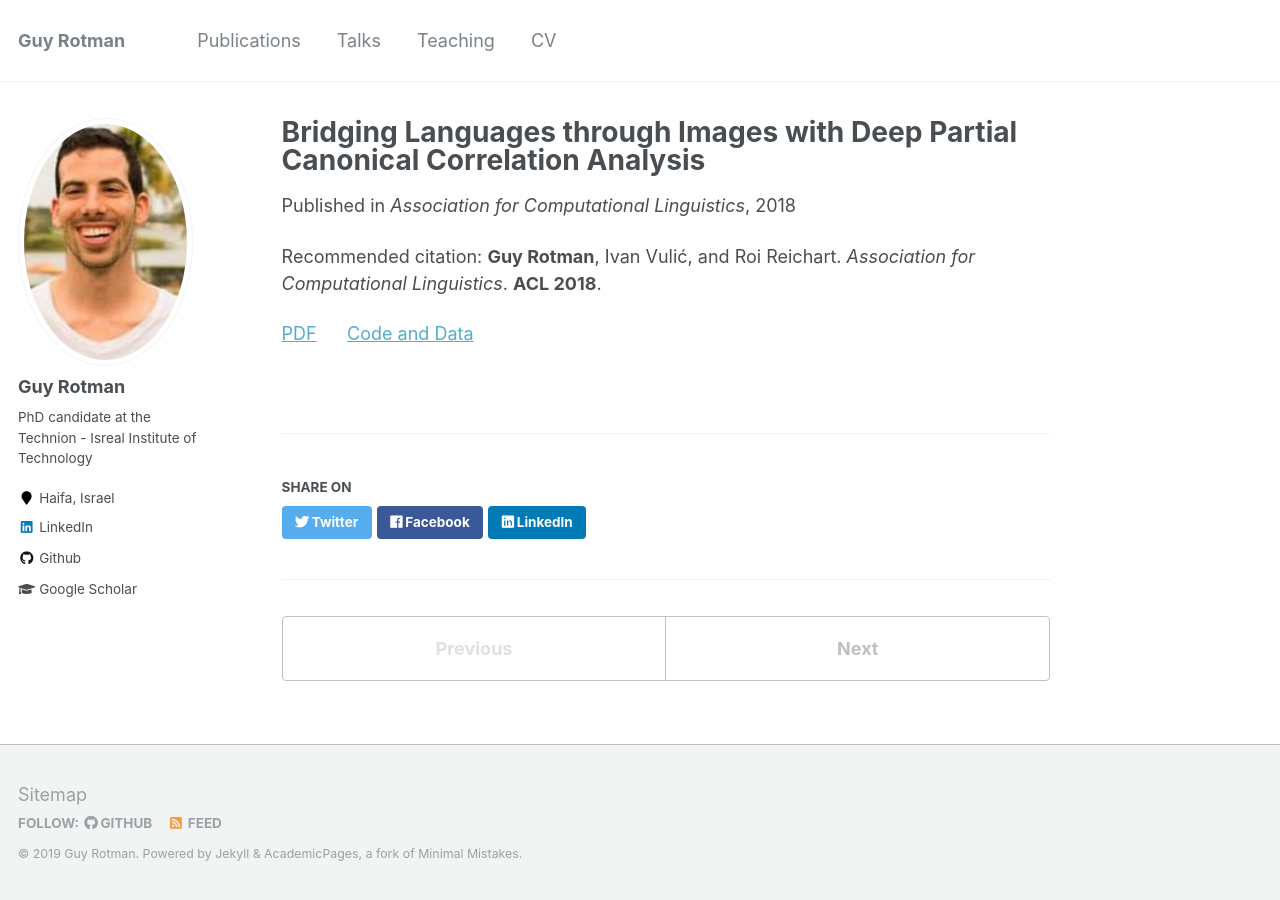
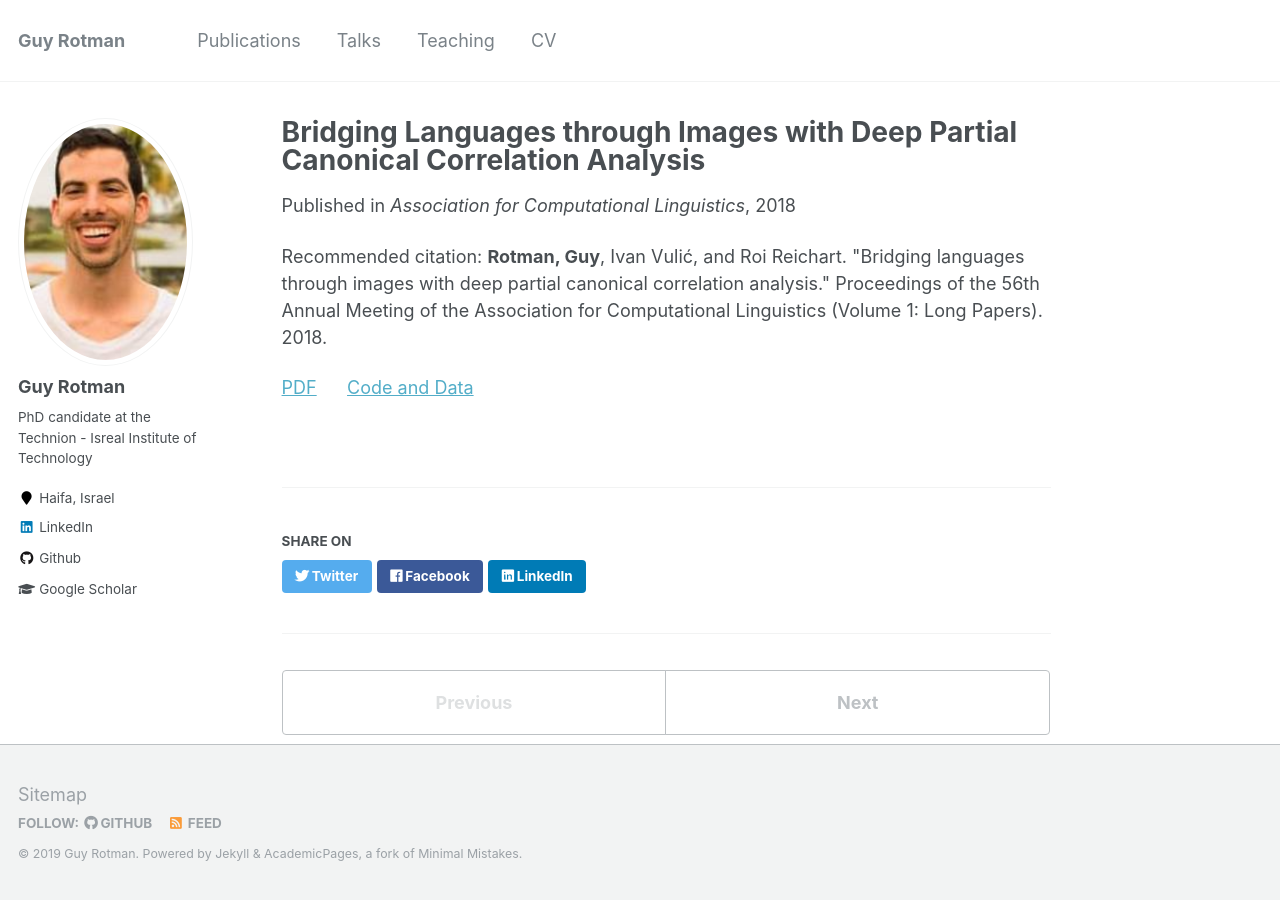
Before and after one commit to rotmanguy/rotmanguy.github.io, a Jekyll site: the page built from _publications/2018-07-01-bridging-languages-through-images.md, in a window 1280 px wide. Built offline with Jekyll 4.4.1, drawn with Linux system fonts in a browser that asks for light colours.

Commit message:
initial commit

```diff
--- a/_publications/2018-07-01-bridging-languages-through-images.md
+++ b/_publications/2018-07-01-bridging-languages-through-images.md
@@ -4,7 +4,7 @@ collection: publications
 permalink: /publications/2018-07-01-bridging-languages-through-images
 venue: "Association for Computational Linguistics"
 date: 2018-07-01
-citation: '<b>Guy Rotman</b>, Ivan Vulić, and Roi Reichart. <i>Association for Computational Linguistics</i>. <b>ACL 2018</b>.'
+citation: '<b>Rotman, Guy</b>, Ivan Vulić, and Roi Reichart. "Bridging languages through images with deep partial canonical correlation analysis." Proceedings of the 56th Annual Meeting of the Association for Computational Linguistics (Volume 1: Long Papers). 2018.'
 pdfurl: "https://www.aclweb.org/anthology/P18-1084.pdf"
 codeurl: "https://github.com/rotmanguy/DPCCA"
 ---
```
